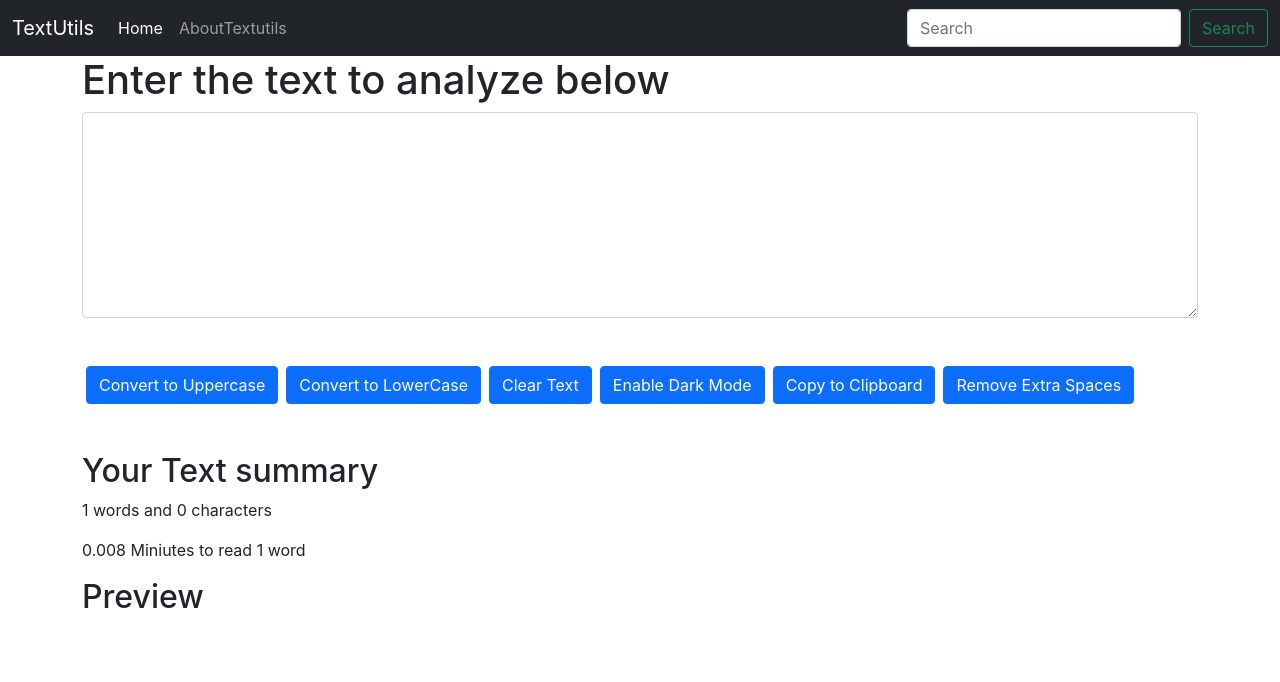
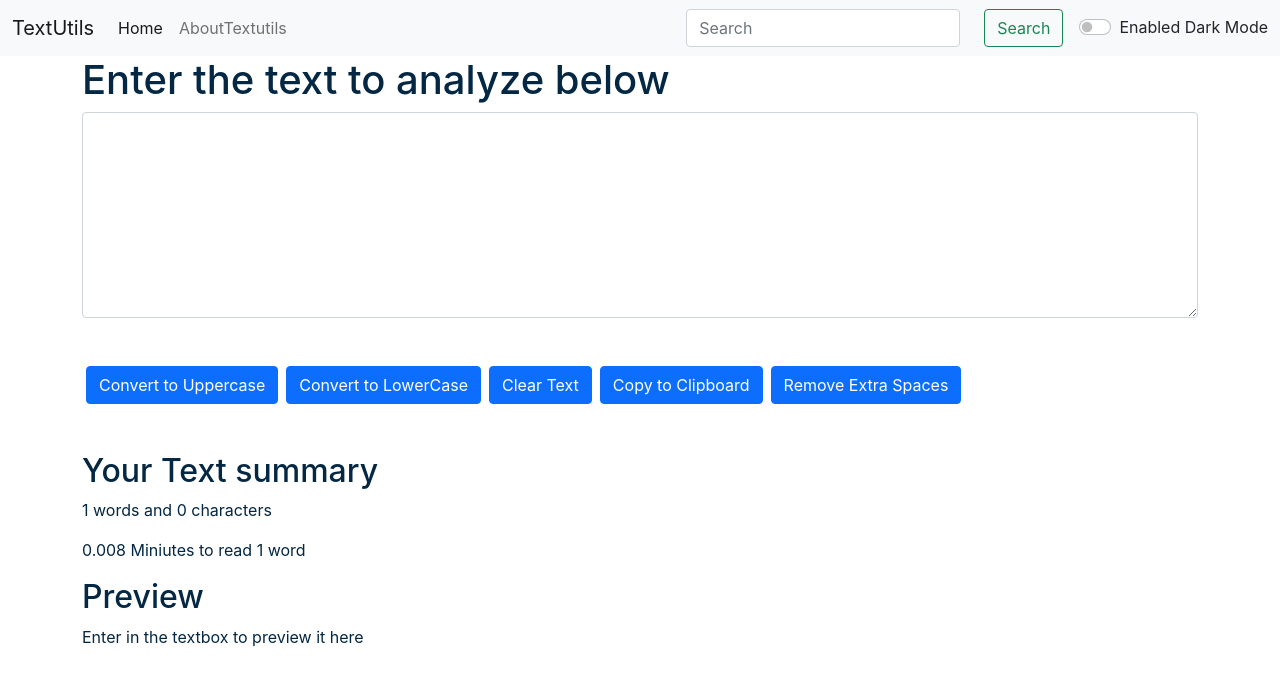
Before and after one commit to deepanshi-mitta/TextUtilityApplication, a React (Create React App) app in the folder textutils/: page / in a window 1280 px wide. Shown: the top 682 px of the page. Built offline with nearby package versions, Linux system fonts and the light colour scheme.

Commit message:
Added darkmode feature

```diff
--- a/textutils/src/App.js
+++ b/textutils/src/App.js
@@ -1,12 +1,24 @@
+import { useState } from 'react';
 import './App.css';
 import Navbar from './component/Navbar';
 import TextForm from './component/TextForm';
+import About from './component/About';
 function App() {
+  const [mode,setmode]=useState('light');
+  const toggleMode=()=>{
+    if(mode==='light'){
+      setmode('dark');
+      document.body.style.backgroundColor='#042743';
+    }
+    else{
+      setmode('light');
+      document.body.style.backgroundColor='white';
+    }
+  }
   return (
     <>
-  <Navbar title="TextUtils" about="AboutTextutils"/>
-
-  <TextForm heading="Enter the text to analyze below"/>
+  <Navbar title="TextUtils" about="AboutTextutils" mode={mode} toggleMode={toggleMode}/>
+  <TextForm heading="Enter the text to analyze below"mode={mode}/>
     </>
   );
 }
--- a/textutils/src/component/Navbar.js
+++ b/textutils/src/component/Navbar.js
@@ -4,7 +4,7 @@
 export default function Navbar(props) {
   return (
     <>
-      <nav className="navbar navbar-expand-lg navbar-dark bg-dark">
+      <nav className={`navbar navbar-expand-lg navbar-${props.mode} bg-${props.mode}`}>
         <div className="container-fluid" >
           <a className="navbar-brand" href="/" >
             {props.title}
@@ -47,10 +47,14 @@
                 placeholder="Search"
                 aria-label="Search"
               />
-              <button className="btn btn-outline-success" type="submit">
+              <button className="btn btn-outline-success mx-3" type="submit">
                 Search
               </button>
             </form>
+            <div className={`form-check form-switch text-${props.mode==='light'?'dark':'light'} `}>
+  <input className="form-check-input" type="checkbox" role="switch" id="flexSwitchCheckDefault mx-2" onClick={props.toggleMode}/>
+  <label className="form-check-label" htmlfor="flexSwitchCheckDefault mx-1">Enabled Dark Mode</label>
+</div>
           </div>
         </div>
       </nav>
--- a/textutils/src/component/TextForm.js
+++ b/textutils/src/component/TextForm.js
@@ -2,12 +2,6 @@
 
 const TextForm = (props) => {
   const [text, setText] = useState("");
-
-  const [mystyle, setmyStyle] = useState({
-    color: "black",
-    backgroundColor: "white",
-  });
-  const [mytext, setmytext] = useState("Enable Dark Mode");
   const handleupClick = () => {
     let textnew = text.toUpperCase();
     setText(textnew);
@@ -32,32 +26,15 @@
     let textnew = text.toLowerCase();
     setText(textnew);
   };
-  const Enable = () => {
-    if (mystyle.color === "black") {
-      setmyStyle({
-        color: "white",
-        backgroundColor: "black",
-      });
-
-      setmytext("Enable Light Mode");
-    } else {
-      setmyStyle({
-        color: "black",
-        backgroundColor: "white",
-      });
-
-      setmytext("Enable Dark Mode");
-    }
-  };
 
   return (
     <>
-      <div className="container">
+      <div className="container"style={{color:props.mode==='dark'?'white':'#042743'}}>
         <h1>{props.heading}</h1>
-        <div className="mb-5" style={mystyle}>
+        <div className="mb-5">
           <textarea
-            style={mystyle}
             className="form-control"
+            style={{backgroundColor:props.mode==='dark'?'grey':'white',color:props.mode==='dark'?'white':'#042743'}}
             id="myBox"
             value={text}
             onChange={handleOnChange}
@@ -74,9 +51,6 @@
           <button className="btn btn-primary mx-1" onClick={handleClearclick}>
             Clear Text
           </button>
-          <button className="btn btn-primary mx-1" onClick={Enable}>
-            {mytext}
-          </button>
           <button className="btn btn-primary mx-1" onClick={copy}>
             Copy to Clipboard
           </button>
@@ -90,7 +64,7 @@
         <p>{text.split(" ").length} words and { text.length} characters</p>
         <p>{0.008 * text.split(" ").length} Miniutes to read {text.split(" ").length} word</p>
         <h2 className="head mt-2">Preview</h2>
-        <p>{text}</p>
+        <p>{text.length>0?text:"Enter in the textbox to preview it here"}</p>
       </div>
       </div>
     </>
```
